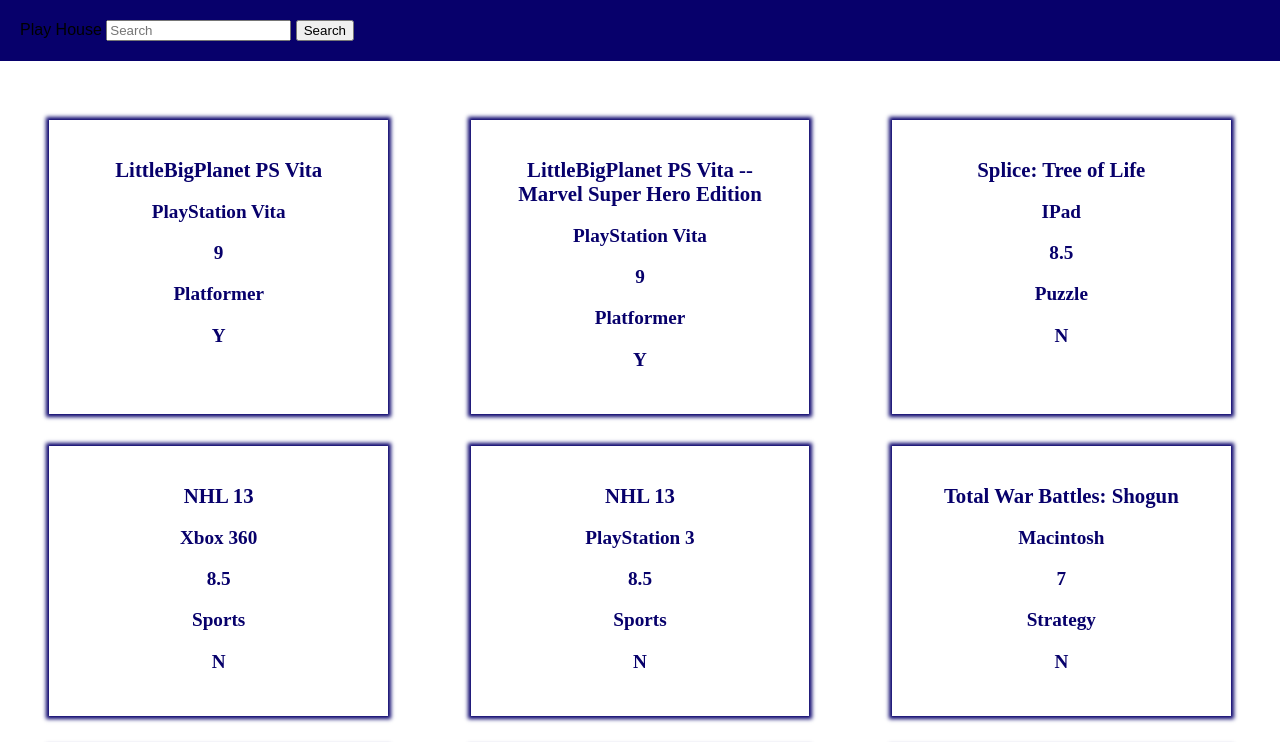
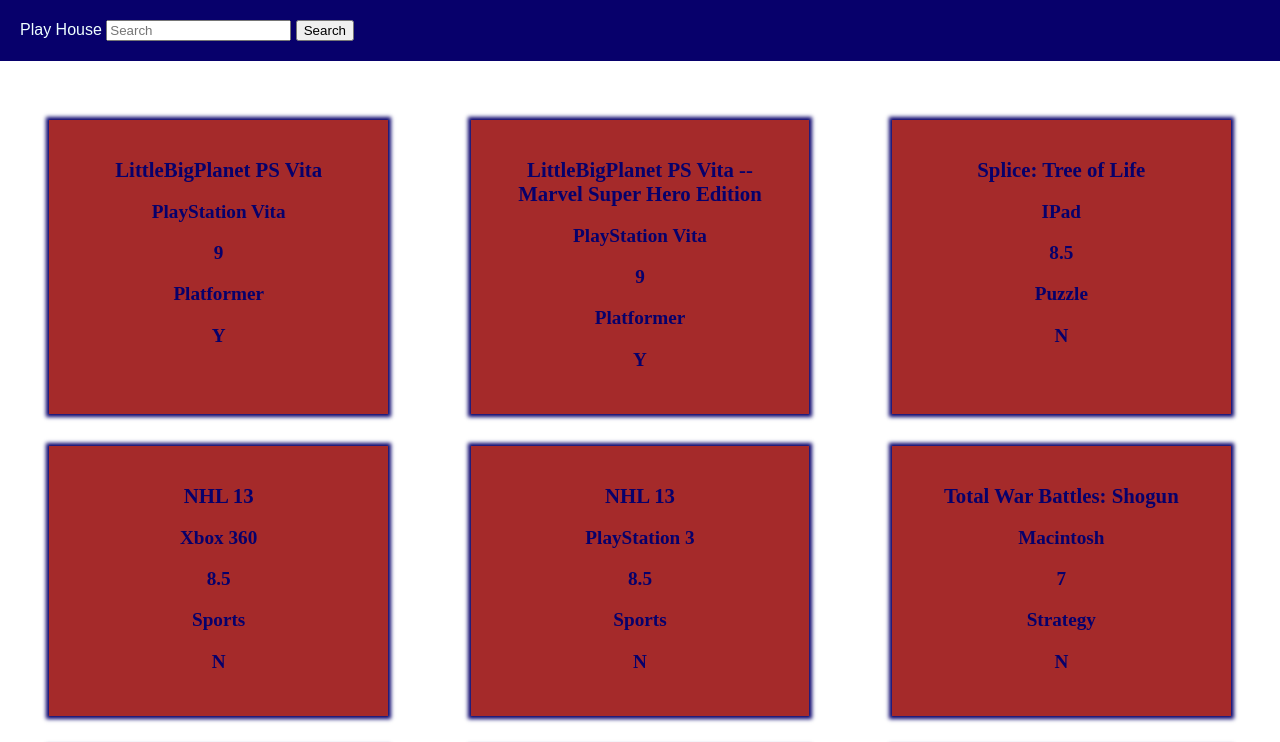
Before and after one commit to vikash8292/GameHouse, a plain HTML site: page index.html in a window 1280 px wide. Shown: the top 742 px of the page. Drawn offline with Linux system fonts and the light colour scheme.

Commit message:
Update style.css

```diff
--- a/style.css
+++ b/style.css
@@ -12,6 +12,7 @@
   position: fixed;
   top: 0;
   left: 0;
+  color:azure;
   right: 0;
   z-index: 999;
   padding: 20px;
@@ -50,6 +51,7 @@
   width: 23%;
   box-shadow: 0 0 4px 3px var(--primary-color);
   text-align: center;
+  background-color:brown;
   padding: 1.5em;
   margin-bottom: 2em;
 }
```
